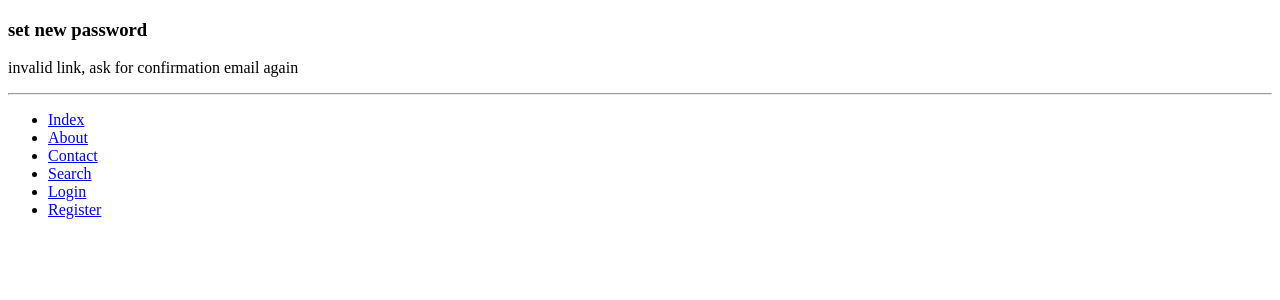
After one commit to theycallmepeter/DreamTeamWAD2, a Django app: a page that uses Gliocas/templates/registration/password_reset_confirm.html in a window 1280 px wide. The commit adds this page. Shown: the top 300 px of the page. Run offline with Django 3.2, Linux system fonts and the light colour scheme.

Commit message:
added reset password functionality

```diff
--- a/Gliocas/Gliocas/settings.py
+++ b/Gliocas/Gliocas/settings.py
@@ -27,6 +27,9 @@ SECRET_KEY = '5!0fd8x0%8nypfay4qwct@+-+&ow+c2=jn0(9)qk(-03h%)tmp'
 DEBUG = True
 
 ALLOWED_HOSTS = []
+
+EMAIL_HOST = 'localhost'
+EMAIL_PORT = 1025
 
 
 # Application definition
--- a/Gliocas/gliocas_app/urls.py
+++ b/Gliocas/gliocas_app/urls.py
@@ -1,5 +1,7 @@
 from django.conf.urls import url
 from gliocas_app import views
+from django.contrib.auth.views import PasswordResetView,PasswordResetDoneView, PasswordResetConfirmView, PasswordResetCompleteView
+
 
 urlpatterns = [
     url(r'^$', views.index, name='index'),
@@ -15,4 +17,10 @@ urlpatterns = [
     url(r'^login/$', views.user_login, name='login'),
     url(r'^logout/$', views.user_logout, name='logout'),
     url(r'^search/$', views.search, name='search'),
+    url(r'^reset-password/$',PasswordResetView.as_view(),name="reset_password"),
+    url(r'^reset-password/done/$',PasswordResetDoneView.as_view(),name="password_reset_done"),
+    url(r'^reset-password/confirm/(?P<uidb64>[0-9A-Za-z]+)-(?P<token>.+)$',PasswordResetConfirmView.as_view(),name="password_reset_confirm"),
+    url(r'^reset-password/complete/$',PasswordResetCompleteView.as_view(),name="password_reset_complete"),
+
+
 ]
--- a/Gliocas/templates/gliocas_app/login.html
+++ b/Gliocas/templates/gliocas_app/login.html
@@ -18,5 +18,6 @@
       <br />
       <input type="submit" value="login" />
     </form>
+    <a href="{% url 'reset_password' %}">forgot password?</a>
     {%endif%}
 {% endblock %}
--- /dev/null
+++ b/Gliocas/templates/registration/password_reset_confirm.html
@@ -0,0 +1,23 @@
+{% extends 'gliocas_app/base.html' %}
+{% load staticfiles %}
+
+{% block title_block %}
+    reset password
+{% endblock %}
+
+{% block body_block %}
+    <h3> set new password </h3>
+
+    {% if validlink %}
+    <form method ="post">
+
+    {%csrf_token%}
+    {{form.as_p}}
+
+    <input type="submit" value="confirm new password" />
+
+    </form>
+    {%else%}
+    <p>invalid link, ask for confirmation email again</p>
+    {%endif%}
+{% endblock %}
```
Also changed, not shown: Gliocas/templates/registration/password_reset_complete.html (added, +14 -0 lines), Gliocas/templates/registration/password_reset_done.html (added, +16 -0 lines), Gliocas/templates/registration/password_reset_form.html (added, +21 -0 lines).
